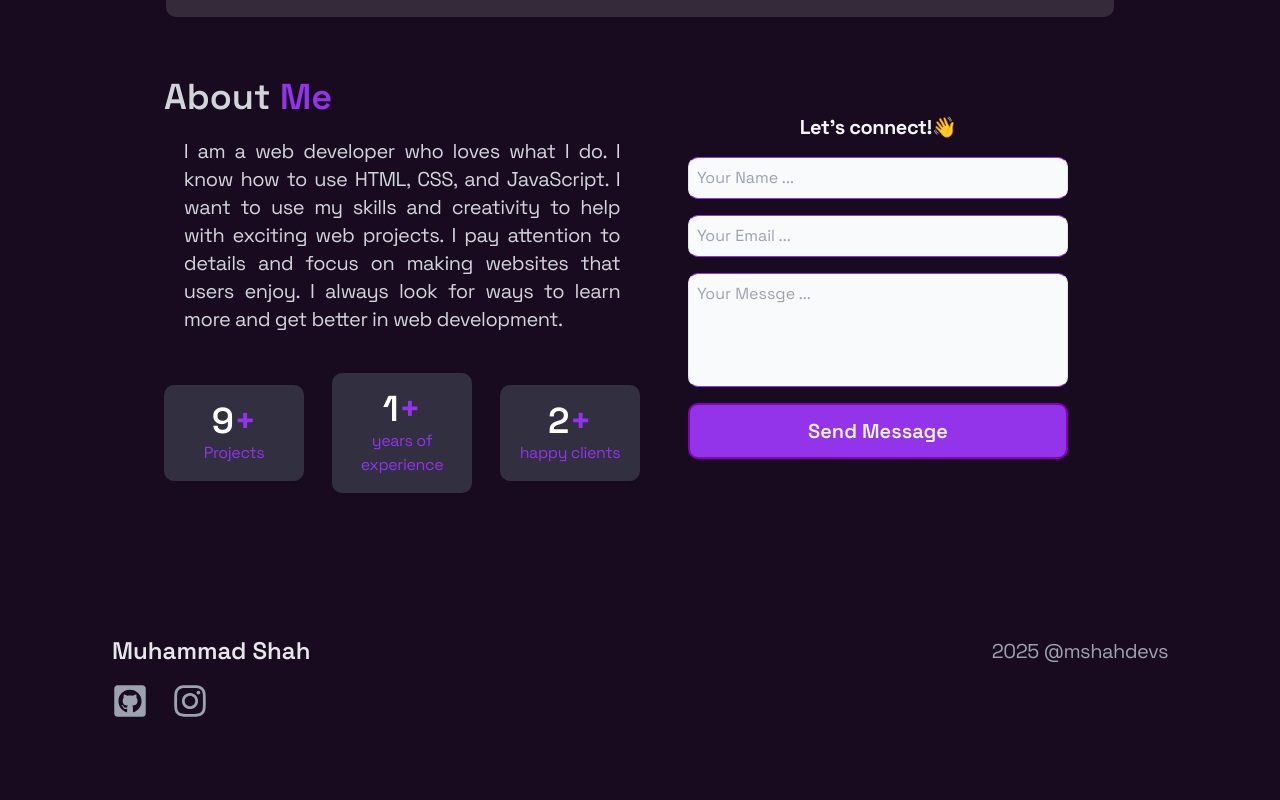
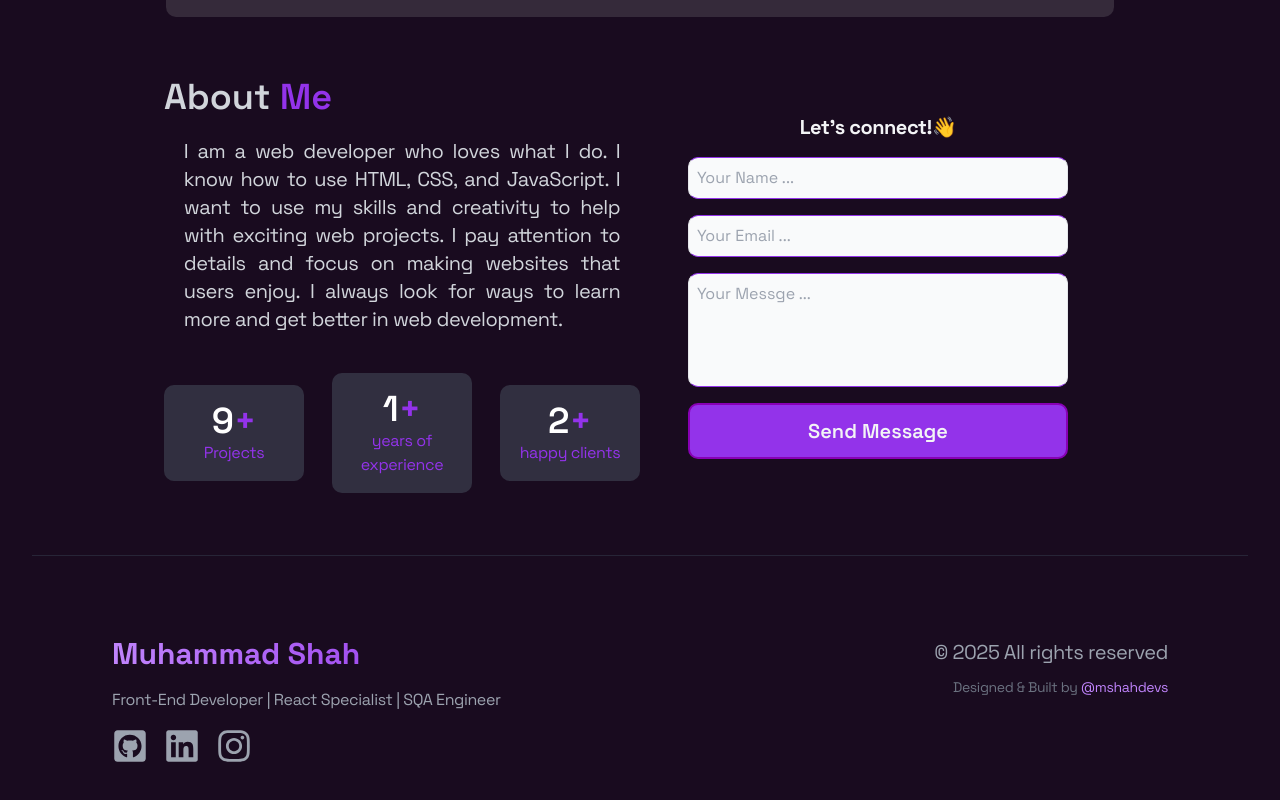
Before and after one commit to mshahdevs/ReactFolio, a React (Vite) app: page / in a window 1280 px wide. Shown: the part 3077-3877 px from the top of the page. Built offline with nearby package versions, Linux system fonts and the light colour scheme.

Commit message:
refactor Footer component for improved layout and added LinkedIn icon

```diff
--- a/src/components/Footer.jsx
+++ b/src/components/Footer.jsx
@@ -1,30 +1,59 @@
-import { FaGithubSquare, FaInstagram } from 'react-icons/fa';
+import { FaGithubSquare, FaInstagram, FaLinkedin } from "react-icons/fa";
 
 export const Footer = () => {
   return (
-    <div className='max-w-[1300px] mx-auto flex justify-between p-6 md:p-20 text-sm md:text-lg mt-12'>
-      <div className='space-y-4'>
-        <h3 className='text-gray-200 text-2xl font-semibold'>Muhammad Shah</h3>
-        <div className='flex flex-row gap-6 text-gray-400 text-4xl'>
-          <a href='https://github.com/mshahdevs'>
-            {' '}
-            <FaGithubSquare />{' '}
+    <div className='max-w-[1300px] mx-auto flex flex-col md:flex-row justify-between items-center md:items-start p-6 md:p-20 text-sm md:text-lg mt-12 gap-6 border-t border-gray-700/50 pt-8'>
+      <div className='space-y-4 text-center md:text-left'>
+        <h3 className='text-gray-200 text-2xl md:text-3xl font-bold bg-gradient-to-r from-purple-400 to-purple-600 bg-clip-text text-transparent'>
+          Muhammad Shah
+        </h3>
+        <p className='text-gray-400 text-sm md:text-base'>
+          Front-End Developer | React Specialist | SQA Engineer
+        </p>
+        <div className='flex flex-row gap-4 text-gray-400 text-3xl md:text-4xl justify-center md:justify-start'>
+          <a
+            href='https://github.com/mshahdevs'
+            target='_blank'
+            rel='noopener noreferrer'
+            className='hover:text-white hover:scale-110 transition-all duration-300'
+            aria-label='GitHub'
+          >
+            <FaGithubSquare />
           </a>
-          <a href='https://www.instagram.com/mshahdevs/'>
-            {' '}
-            <FaInstagram />{' '}
+          <a
+            href='https://www.linkedin.com/in/mshahdevs/'
+            target='_blank'
+            rel='noopener noreferrer'
+            className='hover:text-blue-500 hover:scale-110 transition-all duration-300'
+            aria-label='LinkedIn'
+          >
+            <FaLinkedin />
+          </a>
+          <a
+            href='https://www.instagram.com/mshahdevs/'
+            target='_blank'
+            rel='noopener noreferrer'
+            className='hover:text-pink-500 hover:scale-110 transition-all duration-300'
+            aria-label='Instagram'
+          >
+            <FaInstagram />
           </a>
         </div>
       </div>
-      <p className='text-gray-400'>
-        2025{' '}
-        <a
-          className='hover:border-b-purple-500 hover:border-b hover:text-purple-500'
-          href='https://linkedin.com/in/mshahdevs/'
-        >
-          @mshahdevs
-        </a>{' '}
-      </p>
+      <div className='text-center md:text-right space-y-2'>
+        <p className='text-gray-400'>© 2025 All rights reserved</p>
+        <p className='text-gray-500 text-xs md:text-sm'>
+          Designed & Built by{" "}
+          <a
+            className='text-purple-400 hover:text-purple-500 hover:underline transition-colors duration-300'
+            href='https://linkedin.com/in/mshahdevs/'
+            target='_blank'
+            rel='noopener noreferrer'
+          >
+            @mshahdevs
+          </a>
+        </p>
+      </div>
     </div>
   );
 };
```
